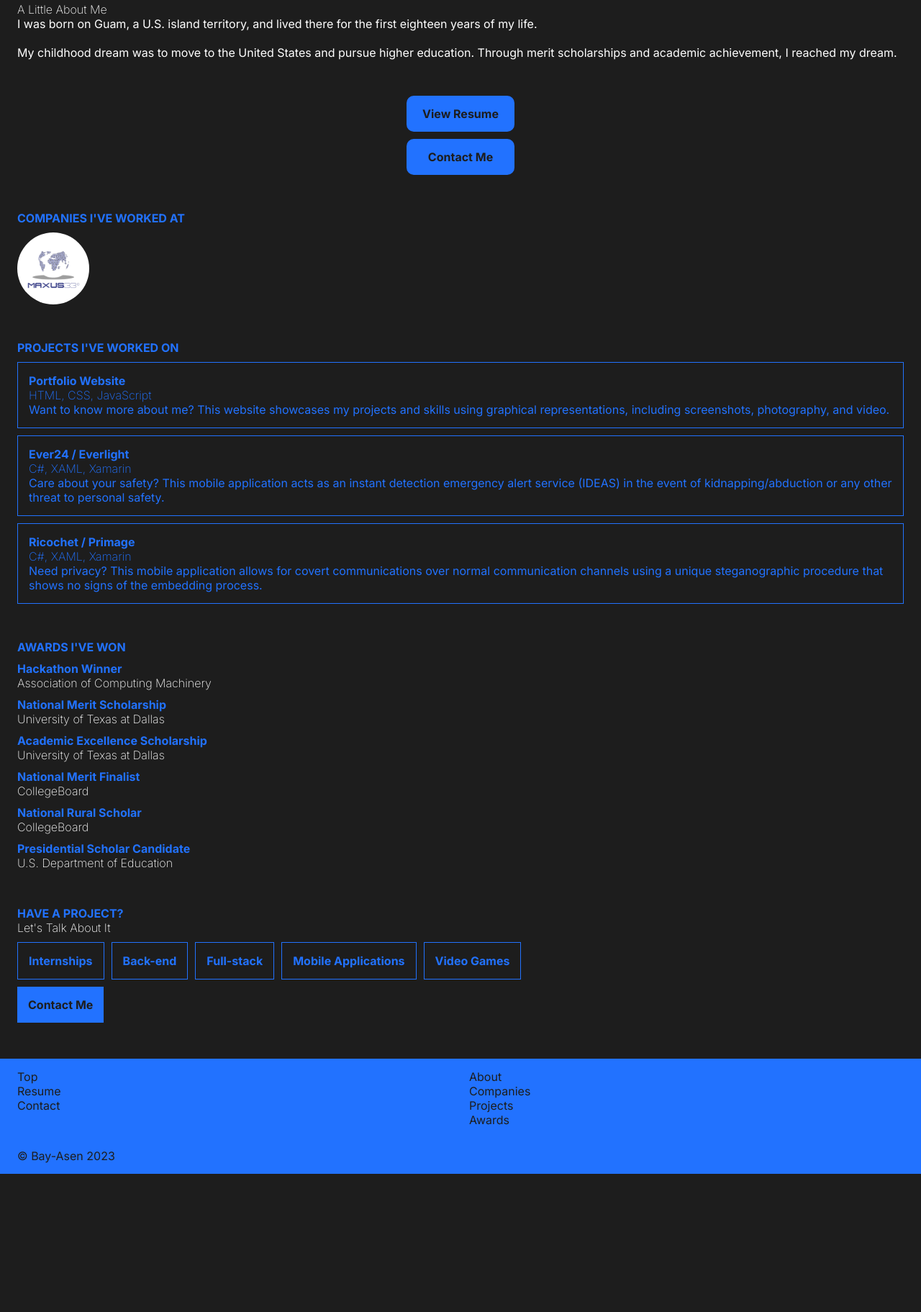
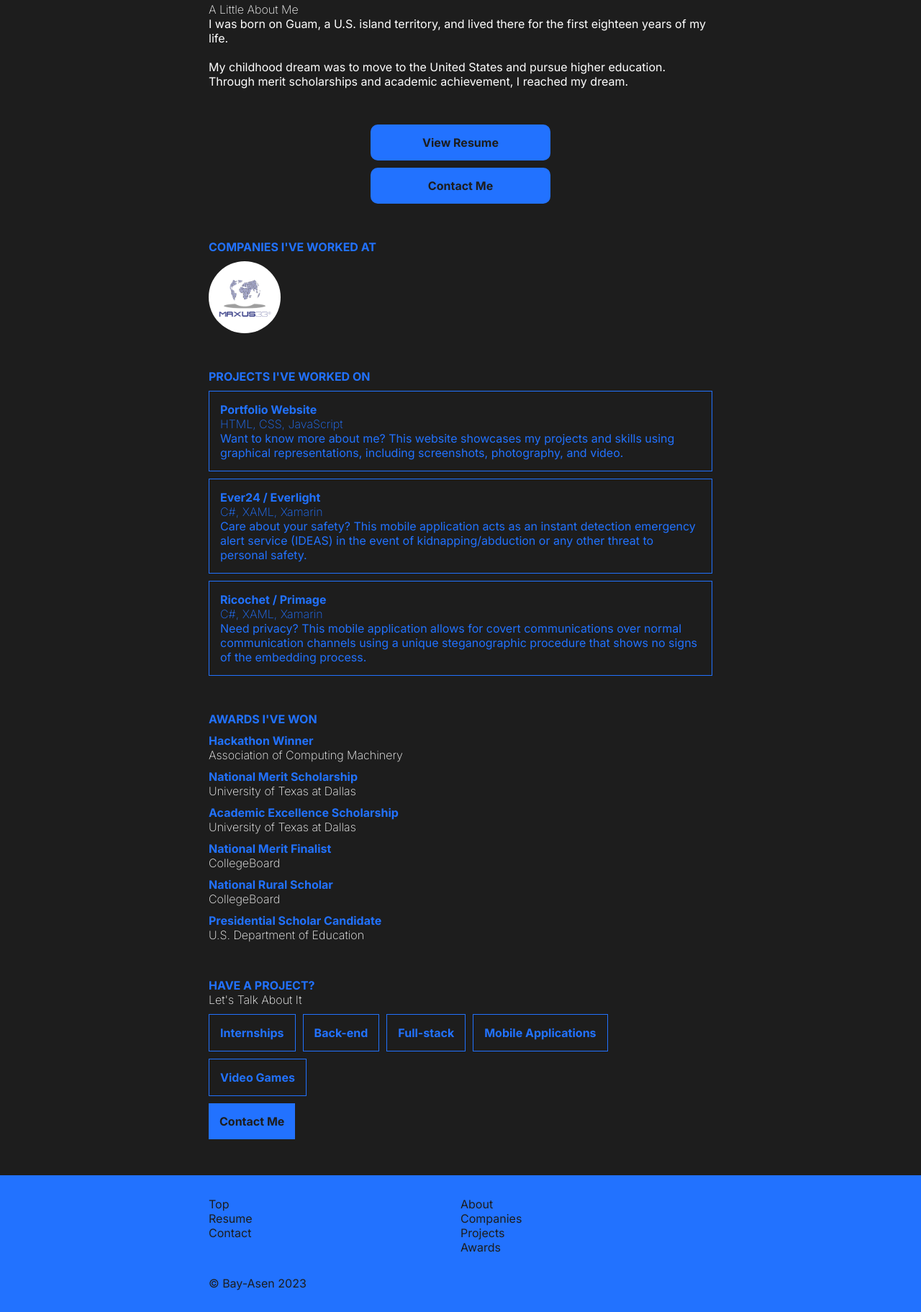
Before and after one commit to Azia-Bay/Portfolio-Website, a plain HTML site: page index.html in a window 1280 px wide. Shown: the part 457-2280 px from the top of the page at 72% size. Before the commit the page ends 2088 px from the top, so only its background shows below. Drawn offline with Linux system fonts and the light colour scheme.

Commit message:
Implemented responsive design

```diff
--- a/index.html
+++ b/index.html
@@ -10,6 +10,8 @@
     <title>Azia Bay-Asen | Portfolio</title>
   </head>
   <body>
+    <div class="large-expanse"></div>
+    <div class="large-expanse"></div>
     <main>
       <!-- ABOUT -->
       <div class="icon developer-icon"></div>
@@ -100,7 +102,9 @@
       <script src="main.js"></script>
     </main>
     <!-- FOOTER -->
+    <div class="large-expanse"></div>
     <footer>
+      <div class="medium-expanse"></div>
       <div class="container">
         <div class="columns">
           <div class="column">
@@ -118,6 +122,7 @@
         <div class="medium-expanse"></div>
         <span class="copyright">© Bay-Asen 2023</span>
       </div>
+      <div class="medium-expanse"></div>
     </footer>
   </body>
 </html>
--- a/styles.css
+++ b/styles.css
@@ -2,7 +2,7 @@
   background-color: #1D1D1D;
   color: white;
   font-family: 'Inter';
-  font-size: 1em;
+  font-size: 16px;
   margin: 0px;
   padding: 0px;
 }
@@ -28,8 +28,8 @@ h1 {
   border-style: none;
   color: #1D1D1D;
   font-weight: bold;
-  padding: 15px 0px 15px 0px;
-  width: 150px;
+  min-width: 250px;
+  padding: 15px;
 }
 
 .large-expanse {
@@ -44,6 +44,10 @@ h1 {
   height: 10px;
 }
 
+.contact-topics {
+  gap: 10px;
+}
+
 body {
   align-items: center;
   display: flex;
@@ -53,8 +57,7 @@ body {
 main {
   display: flex;
   flex-direction: column;
-  margin: 100px 0px 50px 0px;
-  max-width: 1600px;
+  max-width: 700px;
   padding: 0px 24px 0px 24px;
 }
 
@@ -118,7 +121,6 @@ main {
 .contact-topics {
   display: flex;
   flex-wrap: wrap;
-  gap: 10px;
 }
 
 .contact-topic {
@@ -137,6 +139,7 @@ main {
   color: #1D1D1D;
   font-weight: bold;
   padding: 15px;
+  width: -moz-fit-content;
   width: fit-content;
 }
 
@@ -146,14 +149,14 @@ footer {
   background-color: #2272FF;
   display: flex;
   flex-direction: column;
-  padding: 15px 0px 15px 0px;
   width: 100%;
 }
 
 .container {
   background-color: #2272FF;
-  max-width: 1600px;
-  width: 100%;
+  max-width: 700px;
+  padding: 0px 24px 0px 24px;
+  width: calc(100% - 48px);
 }
 
 .columns {
@@ -168,14 +171,6 @@ footer {
   width: 50%;
 }
 
-.column:first-of-type {
-  margin-left: 24px;
-}
-
-.columns:last-of-type {
-  margin-right: 24px;
-}
-
 footer span {
   background-color: #2272FF;
   color: #1D1D1D;
@@ -184,7 +179,3 @@ footer span {
 footer .medium-expanse {
   background-color: #2272FF;
 }
-
-.copyright {
-  margin: 0px 24px 0px 24px;
-}
```
